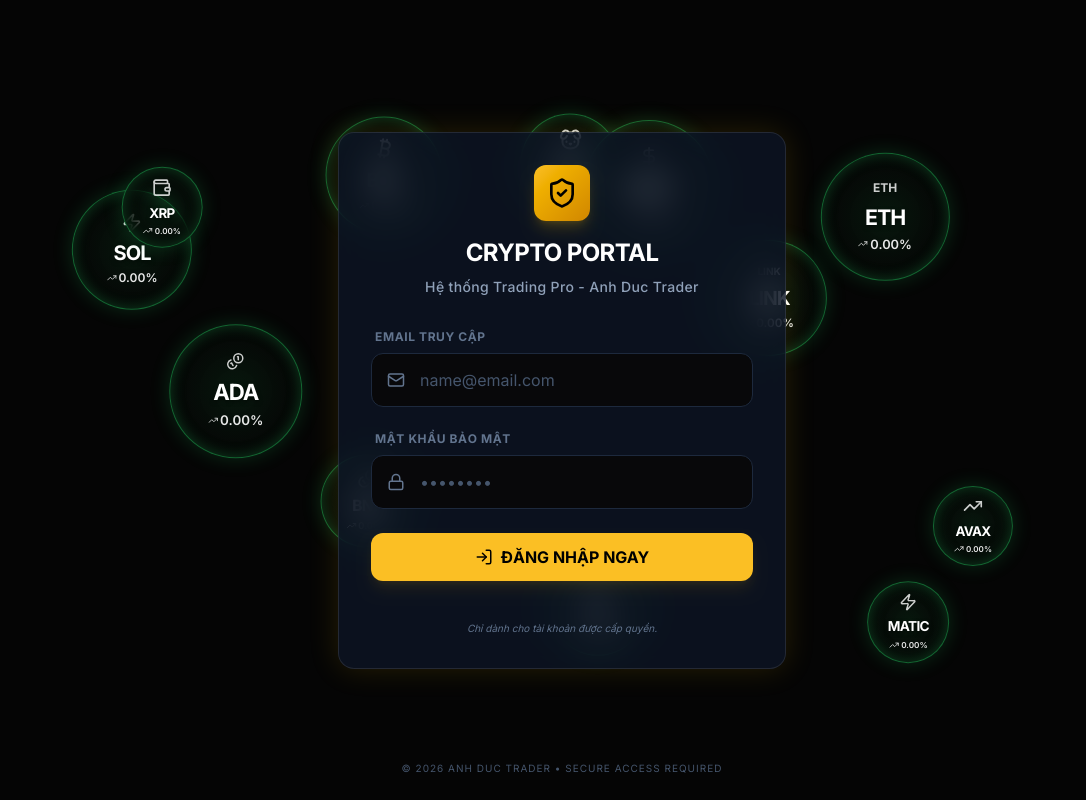
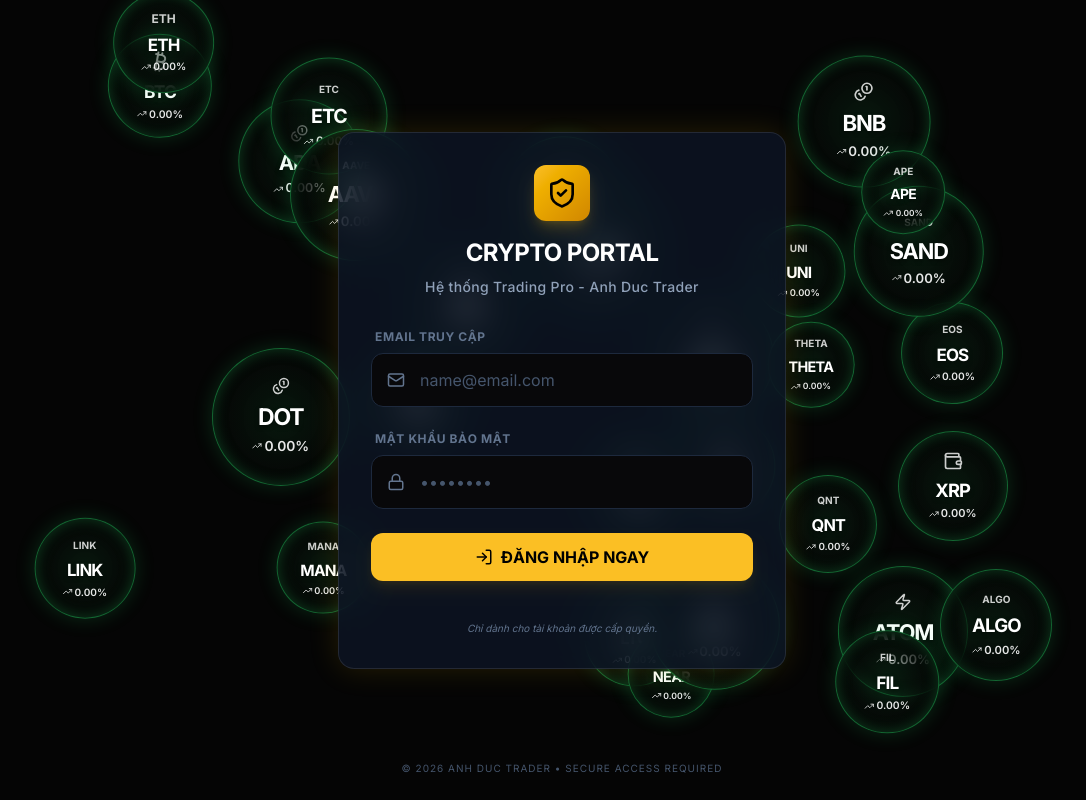
Before and after one commit to anhducuit/crypto-futures-dashboard, a React (Vite) app: page / in a window 1280 px wide. Shown: the whole page, without its empty margins (78-1164 px from the left). Built offline with nearby package versions, Linux system fonts and the light colour scheme; no server answers.

Commit message:
Fix: TradeMonitor for pending status & Add more coins to Auth bubbles

```diff
--- a/src/App.tsx
+++ b/src/App.tsx
@@ -22,6 +22,7 @@ import { TradingRecommendation } from './components/TradingRecommendation';
 import { VolumeAnalysis } from './components/VolumeAnalysis';
 import { HistoryDashboard } from './components/HistoryDashboard';
 import { useHistoryAccuracy } from './hooks/useHistoryAccuracy';
+import { TradeMonitor } from './components/TradeMonitor';
 import './index.css';
 
 function App() {
@@ -80,6 +81,10 @@ function App() {
   // Background Accuracy Tracking
   useHistoryAccuracy(currentPrice, symbol);
 
+  // Background Trade Monitor (Checks PENDING trades)
+  // This will run independent of the current symbol to check ALL pending history
+  const tradeMonitor = session ? <TradeMonitor /> : null;
+
   // Handle swing selection from MA panel
   const handleSelectSwing = useCallback((swingHigh: number, swingLow: number, timeframe: string) => {
     setSelectedSwing({ high: swingHigh, low: swingLow, timeframe });
@@ -103,6 +108,7 @@ function App() {
 
   return (
     <div className="min-h-screen bg-[var(--color-bg-primary)]">
+      {tradeMonitor}
       {/* Header */}
       <header className="sticky top-0 z-50 bg-[var(--color-bg-secondary)]/95 backdrop-blur-md border-b border-[var(--color-border)]">
         <div className="max-w-[1920px] mx-auto px-4 py-3 flex items-center justify-between">
--- a/src/components/Auth.tsx
+++ b/src/components/Auth.tsx
@@ -28,6 +28,23 @@ const COINS = [
     { symbol: 'MATIC', name: 'Polygon', icon: <Zap size={18} />, color: 'green' },
     { symbol: 'AVAX', name: 'Avalanche', icon: <TrendingUp size={20} />, color: 'green' },
     { symbol: 'DOT', name: 'Polkadot', icon: <Coins size={18} />, color: 'green' },
+    { symbol: 'UNI', name: 'Uniswap', icon: <div className="font-black text-[10px]">UNI</div>, color: 'green' },
+    { symbol: 'LTC', name: 'Litecoin', icon: <div className="font-black text-[10px]">LTC</div>, color: 'green' },
+    { symbol: 'ATOM', name: 'Cosmos', icon: <Zap size={18} />, color: 'green' },
+    { symbol: 'NEAR', name: 'NEAR Protocol', icon: <div className="font-black text-[10px]">NEAR</div>, color: 'green' },
+    { symbol: 'ETC', name: 'Ethereum Classic', icon: <div className="font-black text-[10px]">ETC</div>, color: 'green' },
+    { symbol: 'FIL', name: 'Filecoin', icon: <div className="font-black text-[10px]">FIL</div>, color: 'green' },
+    { symbol: 'AAVE', name: 'Aave', icon: <div className="font-black text-[10px]">AAVE</div>, color: 'green' },
+    { symbol: 'ALGO', name: 'Algorand', icon: <div className="font-black text-[10px]">ALGO</div>, color: 'green' },
+    { symbol: 'XMR', name: 'Monero', icon: <div className="font-black text-[10px]">XMR</div>, color: 'green' },
+    { symbol: 'EOS', name: 'EOS', icon: <div className="font-black text-[10px]">EOS</div>, color: 'green' },
+    { symbol: 'XTZ', name: 'Tezos', icon: <div className="font-black text-[10px]">XTZ</div>, color: 'green' },
+    { symbol: 'THETA', name: 'Theta', icon: <div className="font-black text-[10px]">THETA</div>, color: 'green' },
+    { symbol: 'VET', name: 'VeChain', icon: <div className="font-black text-[10px]">VET</div>, color: 'green' },
+    { symbol: 'SAND', name: 'The Sandbox', icon: <div className="font-black text-[10px]">SAND</div>, color: 'green' },
+    { symbol: 'MANA', name: 'Decentraland', icon: <div className="font-black text-[10px]">MANA</div>, color: 'green' },
+    { symbol: 'APE', name: 'ApeCoin', icon: <div className="font-black text-[10px]">APE</div>, color: 'green' },
+    { symbol: 'QNT', name: 'Quant', icon: <div className="font-black text-[10px]">QNT</div>, color: 'green' },
 ];
 
 export const Auth: React.FC = () => {
--- a/src/components/HistoryDashboard.tsx
+++ b/src/components/HistoryDashboard.tsx
@@ -15,6 +15,8 @@ interface HistoryItem {
     status: 'PENDING' | 'SUCCESS' | 'FAILED';
     rsi: number;
     volume_ratio: number;
+    target_price?: number;
+    stop_loss?: number;
 }
 
 export const HistoryDashboard: React.FC = () => {
@@ -183,11 +185,11 @@ export const HistoryDashboard: React.FC = () => {
                                         <>
                                             <div className="flex justify-between">
                                                 <span className="text-slate-500">Target:</span>
-                                                <span className="text-green-500/80">${(item as any).target_price}</span>
+                                                <span className="text-green-500/80">${item.target_price}</span>
                                             </div>
                                             <div className="flex justify-between">
                                                 <span className="text-slate-500">StopLoss:</span>
-                                                <span className="text-red-500/80">${(item as any).stop_loss}</span>
+                                                <span className="text-red-500/80">${item.stop_loss}</span>
                                             </div>
                                         </>
                                     )}
--- /dev/null
+++ b/src/components/TradeMonitor.tsx
@@ -0,0 +1,77 @@
+import { useEffect } from 'react';
+import { supabase } from '../lib/supabase';
+
+interface PendingTrade {
+    id: string;
+    symbol: string;
+    signal: 'LONG' | 'SHORT';
+    target_price: number;
+    stop_loss: number;
+    status: 'PENDING';
+}
+
+export const TradeMonitor = () => {
+    useEffect(() => {
+        const checkTrades = async () => {
+            try {
+                // Fetch pending trades
+                const { data: trades, error } = await supabase
+                    .from('trading_history')
+                    .select('*')
+                    .eq('status', 'PENDING');
+
+                if (error || !trades || trades.length === 0) return;
+
+                // For each trade, check price
+                for (const trade of trades as PendingTrade[]) {
+                    try {
+                        // Fetch price from Binance Futures REST API
+                        // Using fetch directly to avoid dependency on hooks/websocket for this background task
+                        const res = await fetch(`https://fapi.binance.com/fapi/v1/ticker/price?symbol=${trade.symbol}`);
+                        if (!res.ok) continue;
+
+                        const json = await res.json();
+                        const currentPrice = parseFloat(json.price);
+
+                        if (isNaN(currentPrice)) continue;
+
+                        let newStatus: 'SUCCESS' | 'FAILED' | 'PENDING' = 'PENDING';
+
+                        if (trade.signal === 'LONG') {
+                            if (currentPrice >= trade.target_price) newStatus = 'SUCCESS';
+                            else if (currentPrice <= trade.stop_loss) newStatus = 'FAILED';
+                        } else if (trade.signal === 'SHORT') {
+                            if (currentPrice <= trade.target_price) newStatus = 'SUCCESS';
+                            else if (currentPrice >= trade.stop_loss) newStatus = 'FAILED';
+                        }
+
+                        if (newStatus !== 'PENDING') {
+                            const { error: updateError } = await supabase
+                                .from('trading_history')
+                                .update({ status: newStatus })
+                                .eq('id', trade.id);
+
+                            if (updateError) {
+                                console.error(`Failed to update trade ${trade.id}:`, updateError);
+                            } else {
+                                console.log(`Trade Monitor: Updated trade ${trade.id} (${trade.symbol}) to ${newStatus}`);
+                            }
+                        }
+                    } catch (innerErr) {
+                        console.error(`Error processing trade ${trade.id}:`, innerErr);
+                    }
+                }
+            } catch (e) {
+                console.error('Trade Monitor Error:', e);
+            }
+        };
+
+        // Run check every 10 seconds
+        const interval = setInterval(checkTrades, 10000);
+        checkTrades(); // Run immediately on mount
+
+        return () => clearInterval(interval);
+    }, []);
+
+    return null; // This component does not render anything
+};
```
